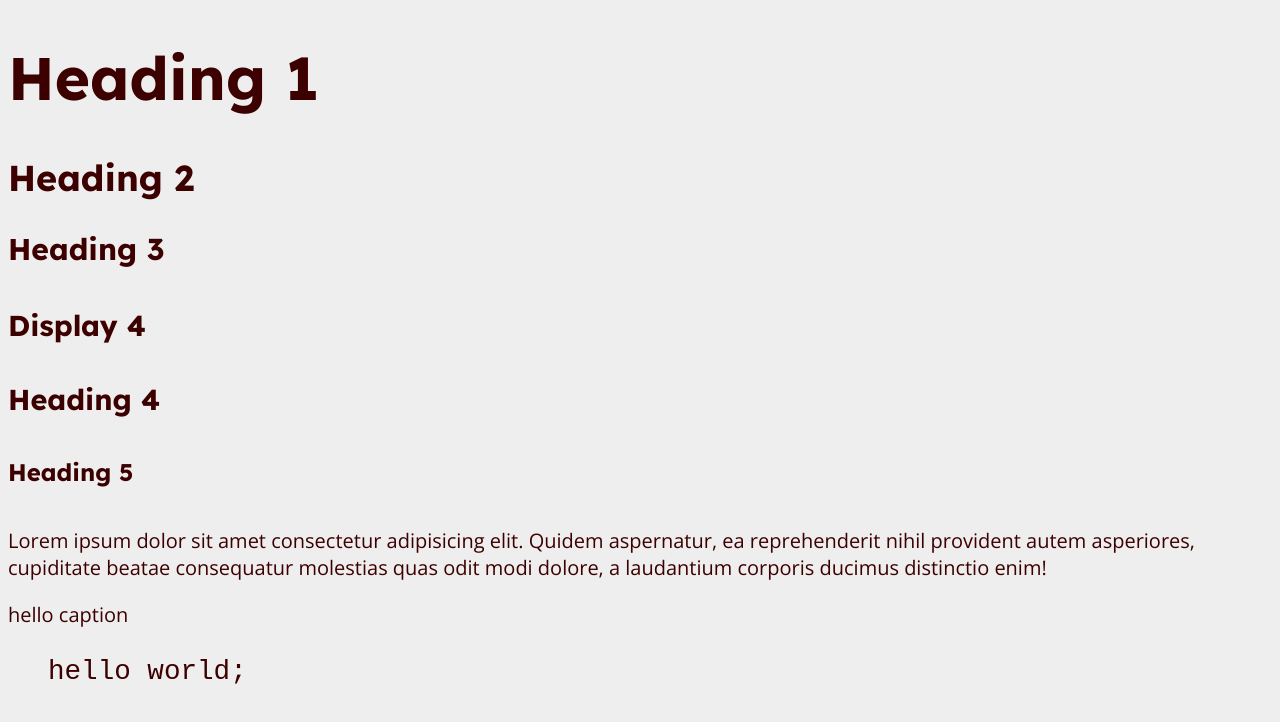
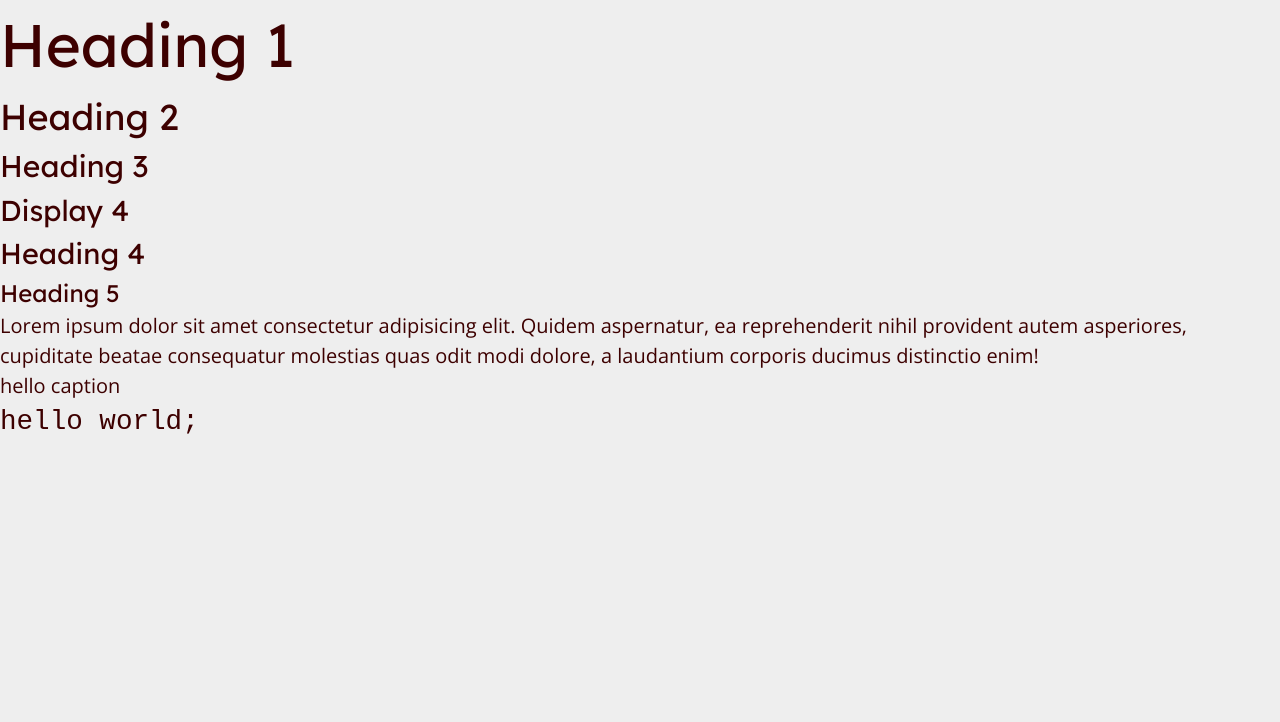
Before and after one commit to uptagprojects/cartelera-cms, a Next.js app: page / in a window 1280 px wide. Shown: the top 722 px of the page. Built offline with nearby package versions, Linux system fonts and the light colour scheme.

Commit message:
feat: ui using shadcdn

```diff
--- a/package.json
+++ b/package.json
@@ -46,6 +46,7 @@
     "@types/jest": "^29.5.12",
     "@types/node": "^20.14.2",
     "@types/pg": "^8.11.6",
+    "autoprefixer": "^10.4.20",
     "cypress": "^13.13.1",
     "cypress-axe": "^1.5.0",
     "dotenv": "^16.4.5",
@@ -58,8 +59,10 @@
     "husky": "^9.0.11",
     "jest": "^29.7.0",
     "node-pg-migrate": "^7.5.2",
+    "postcss": "^8.4.47",
     "prettier": "^3.2.5",
     "start-server-and-test": "^2.0.3",
+    "tailwindcss": "^3.4.13",
     "ts-jest": "^29.1.4",
     "ts-node": "^10.9.2",
     "typescript": "^5"
--- /dev/null
+++ b/postcss.config.js
@@ -0,0 +1,6 @@
+module.exports = {
+  plugins: {
+    tailwindcss: {},
+    autoprefixer: {},
+  },
+}
--- a/src/app/globals.css
+++ b/src/app/globals.css
@@ -1,3 +1,7 @@
+@tailwind base;
+@tailwind components;
+@tailwind utilities;
+
 :root {
   --font-display: var(--font-lexend, "Lexend");
   --font-body: var(--font-open-sans, "Open Sans");
--- /dev/null
+++ b/tailwind.config.js
@@ -0,0 +1,12 @@
+/** @type {import('tailwindcss').Config} */
+module.exports = {
+	content: [
+		"./src/**/*.{js,ts,jsx,tsx,mdx}",
+		"./tests/components/**/*.{js,ts,jsx,tsx,mdx}",
+		"./tests/e2e/**/*.{js,ts,jsx,tsx,mdx}"
+	],
+	theme: {
+		extend: {}
+	},
+	plugins: []
+};
```
Also changed, not shown: 1 other file (tests, documents, lock files or other folders).
